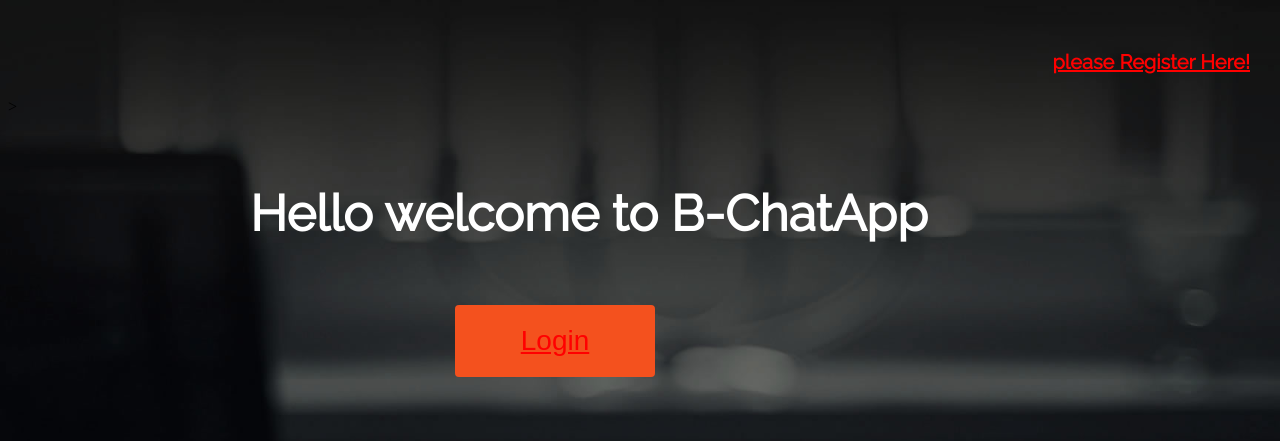
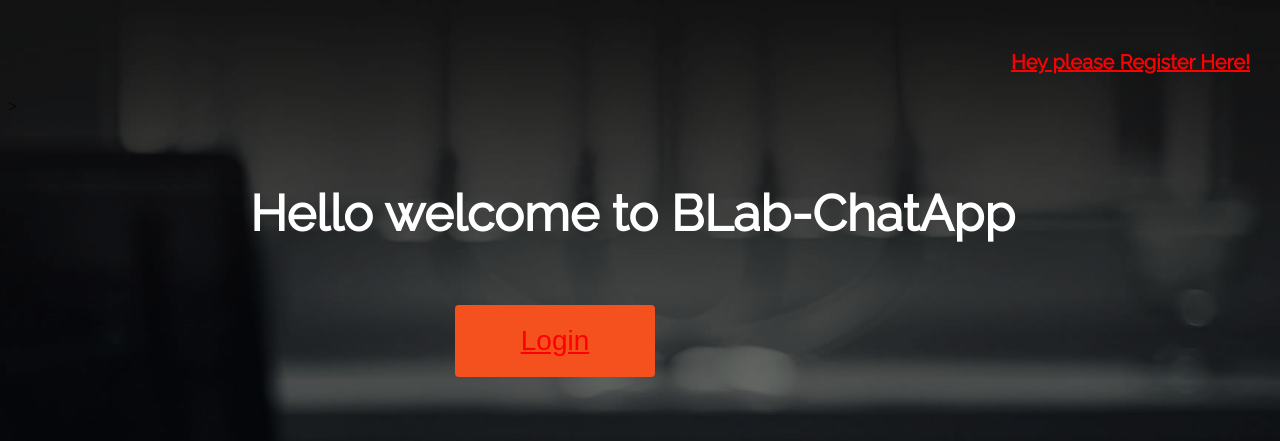
Before and after one commit to Shashanksingh17/new_chatapp, a Django app: page / in a window 1280 px wide. Shown: the top 441 px of the page. Run offline with Django 3.2, Linux system fonts and the light colour scheme.

Commit message:
Update index.html

```diff
--- a/fundoo/fundooapp/templates/index.html
+++ b/fundoo/fundooapp/templates/index.html
@@ -7,9 +7,9 @@
 {#  Main HomePage contain links for login and registration #}
 {% block content %}
 <center>
-    <h1>Hello welcome to B-ChatApp</h1><br><br>
+    <h1>Hello welcome to BLab-ChatApp</h1><br><br>
     <button class="button" style="vertical-align:middle"><span><a href="{% url 'sign_in' %}">Login</a></span></button><br>
-    <h3><a href="{% url 'signup' %}">please Register Here!</a></h3><br><br>
+    <h3><a href="{% url 'signup' %}">Hey please Register Here!</a></h3><br><br>
     </center>
 </center>>
 {% endblock %}
```
